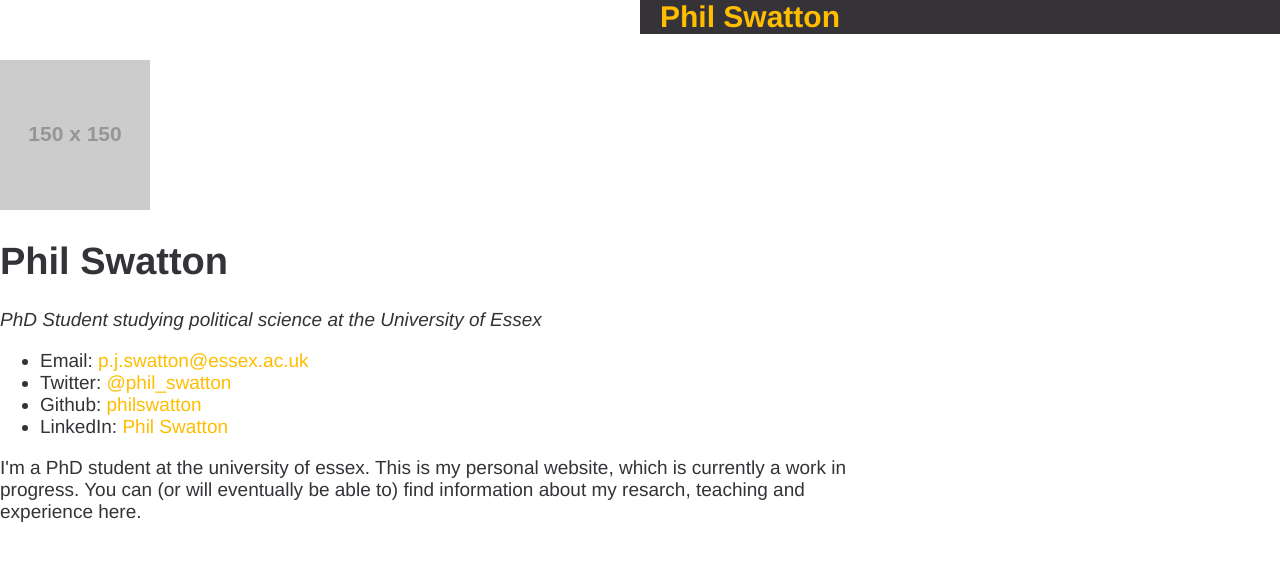
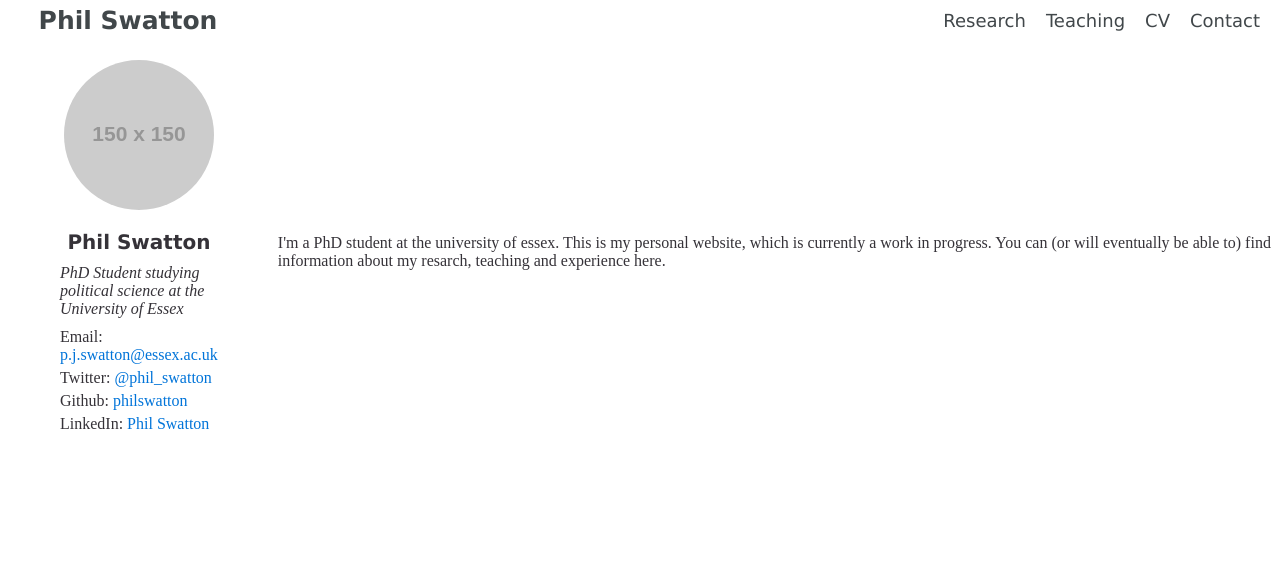
Before and after one commit to philswatton/philswatton.github.io, a Jekyll site: the page built from index.html, in a window 1280 px wide. Shown: the top 561 px of the page. Built offline with Jekyll 4.4.1, drawn with Linux system fonts in a browser that asks for light colours.

Commit message:
Update main.css
Complete redesign incl. sidebar

```diff
--- a/css/main.css
+++ b/css/main.css
@@ -1,3 +1,9 @@
+:root {
+  --sans-font: "Lucida Sans Unicode", "Lucida Grande", sans-serif;
+
+  --black: #353238;
+}
+
 /*Structure of the webpage & defaults*/
 body {
   margin: 60px auto;
@@ -6,12 +12,17 @@ body {
   justify-content: center;
   align-items: center;
 
-  font-family:'Helvetica', 'Arial', 'Sans-Serif';
-  font-size: 19px;
+  font-size: 16px;
 
-  color: #353238;
+  color: var(--black);
 }
 
+header {
+  position: fixed; /* Set the navbar to fixed position */
+  top: 0; /* Position the navbar at the top of the page */
+  width: 100%; /* Full width */
+  height: auto;
+}
 
 /*navbar*/
 nav {
@@ -21,43 +32,121 @@ nav {
   height: auto;
 
   display: flex;
-  justify-content: space-between;
+  flex-direction: row;
   align-items: center;
 
   list-style: none;
-  font-size: 19px;
-  font-weight: bold;
+  font-size: 18px;
+  font-family: var(--sans-font);
+  background: white;
+}
 
-  background: #353238;
+.home-div {
+  flex: 20%;
+  height: 40px;
+
+  display: flex;
+  justify-content: center;
+  align-items: center;
+}
+
+.menu {
+  flex: 80%;
+
+  display: flex;
+  justify-content: flex-end;
+  align-items: center;
 }
 
 .home {
-  font-size: 30px;
-  padding: 0px 0px 0px 20px;
+  font-size: 25px;
+  padding: 0px 0px 0px 0px;
+  font-weight: bold;
 }
 
-nav a {
+.menu a {
   padding: 0px;
   margin: 0px 20px 0px 0px;
+}
+
+nav a, .icon {
+  text-decoration: none;
+  color: #41474a;
+}
+nav a:hover {
+  color: var(--black);
+}
+
+.icon:hover {
+  color: var(--black);
 }
 
 
 
 
+/*divider & sidebar*/
+.split {
+  display: flex;
+  align-items: center;
+}
 
-/*main content*/
+.side {
+  flex: 20%;
 
+  display: flex;
+  flex-direction: column;
+
+  align-items: center;
+
+  font-size: 20px;
+}
+
+.me {
+  border-radius: 50%;
+}
+
+.side h1 {
+  font-size: 20px;
+  margin: 20px 0px 0px 0px;
+}
+
+.side p {
+  padding: 0px 60px 0px 60px;
+  margin: 10px 0px 10px 0px;
+  font-size: 16px;
+}
+
+.side ul {
+  margin: 0px 0px 10px 0px;
+  padding: 0px 60px 0px 60px;
+
+  list-style: none;
+}
+
+.side li {
+  font-size: 16px;
+  display: inline-block;
+}
+
+/*Main content*/
 .content {
-  width: 70%;
+  flex: 80%;
   margin-top: 0px;
+}
+
+
+/*Repeated stuff - e.g. text*/
+
+h1, h2, h3, h4, h5, h6 {
+  font-family: var(--sans-font);
 }
 
 a {
   text-decoration: none;
-  color: #FFBD00;
+  color: #0074D9;
 }
 a:hover {
-  color: #ffb766;
+  color: #7FDBFF;
 }
 
 
@@ -70,7 +159,6 @@ a:hover {
 }
 
 /* When the screen is less than 600 pixels wide, hide all links, except for the first one ("Home"). Show the link that contains should open and close the topnav (.icon)
-
 Also adjust some aspects of the page to aid with readability*/
 @media screen and (max-width: 600px) {
   nav {
@@ -81,13 +169,26 @@ Also adjust some aspects of the page to aid with readability*/
     padding: 0px 0px 0px 0px;
   }
 
-  .menu {display: none;}
+  .menu {
+    display: none;
+  }
+
   .icon {
     display: block;
+    position: fixed; /* Set the navbar to fixed position */
+    top: 0;
+    right: 0;
+
+    margin: 4px 10px 0px 0px;
   }
 
   .content {
-    width: 90%;
+    flex: 100%;
+    padding: 0px 5% 0px 5%;
+  }
+
+  .side {
+    display: none;
   }
 }
 
@@ -100,6 +201,7 @@ Also adjust some aspects of the page to aid with readability*/
     flex-direction: column;
     align-items: center;
 
+    flex: 100%;
     width: 100%;
     background: black;
   }
@@ -109,6 +211,7 @@ Also adjust some aspects of the page to aid with readability*/
     display: block;
     text-align: left;
 
+    color: white;
     margin: 5px 10px 5px 10px;
   }
 }
```
